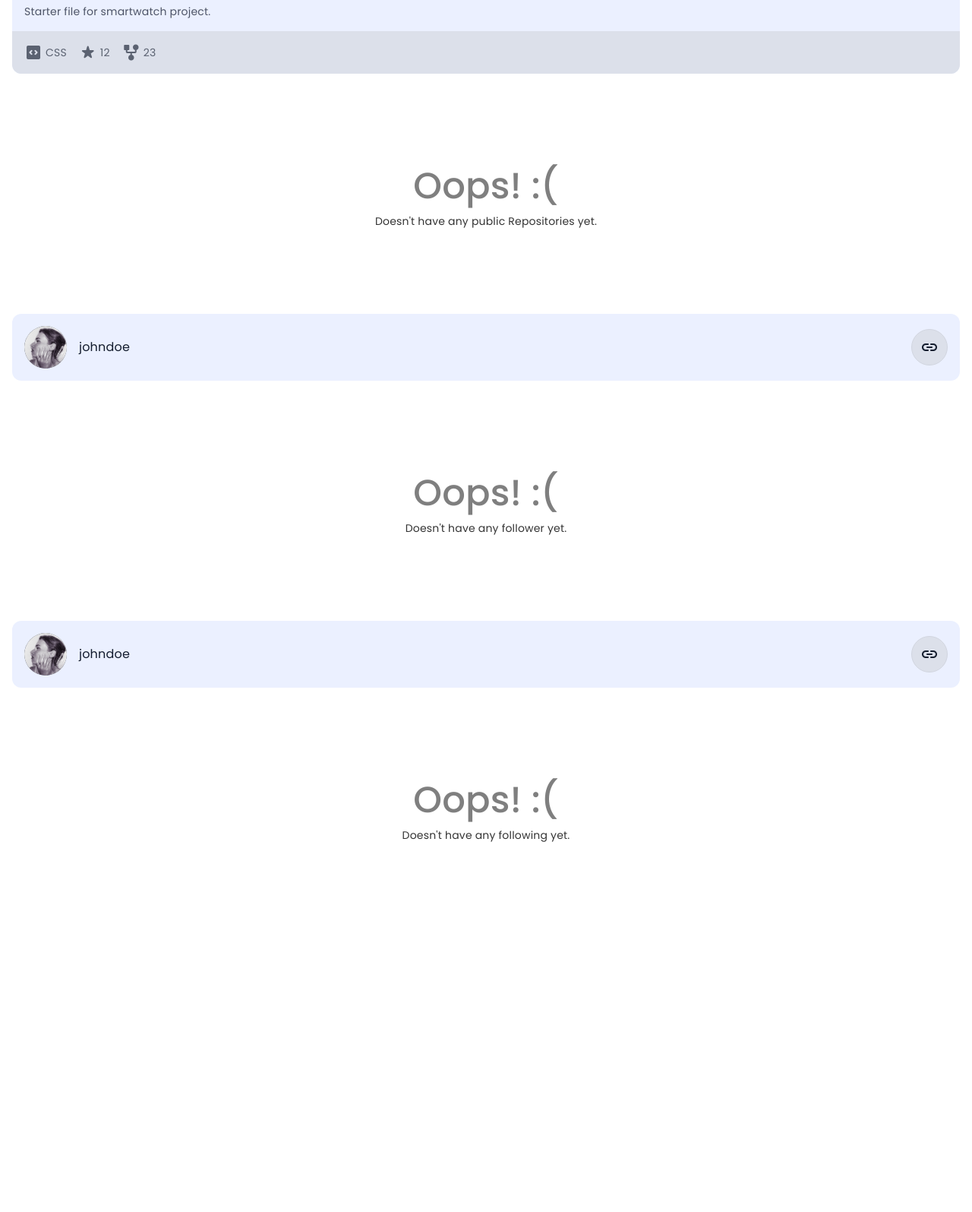
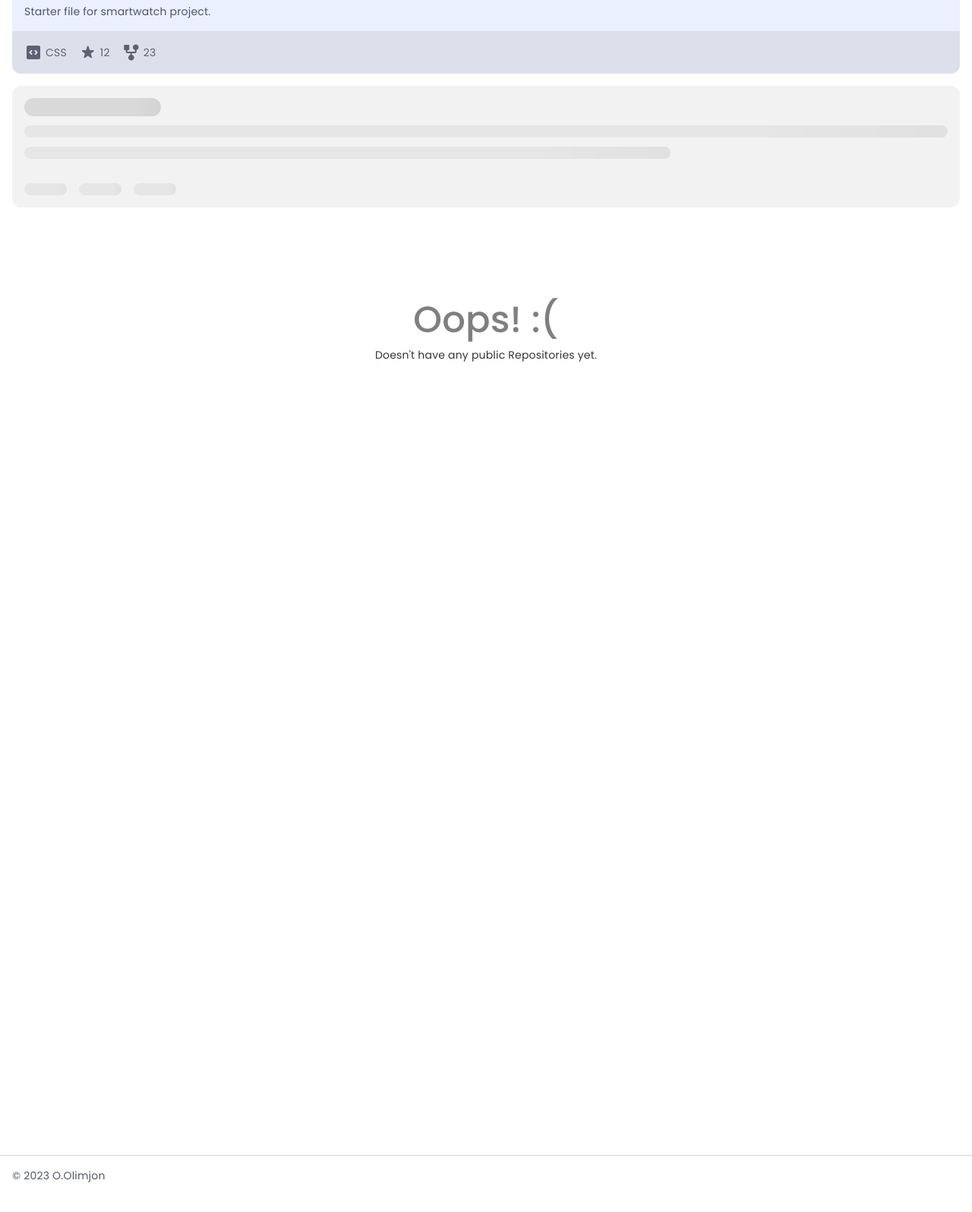
Before and after one commit to olimjon1606/GitHub-App, a plain HTML site: page index.html in a window 1280 px wide. Shown: the part 771-2366 px from the top of the page at 76% size. Drawn offline with nearby package versions, Linux system fonts and the light colour scheme.

Commit message:
tab-navigation

```diff
--- a/assets/css/style.css
+++ b/assets/css/style.css
@@ -707,8 +707,42 @@ body {
   }
 }
 
+.repo-skeleton,
+.follower-skeleton {
+  background-color: var(--alpha-5);
+}
 
+.repo-skeleton .text-1 {
+  margin-block: 12px;
+}
 
+.repo-skeleton .text-2 {
+  width: 70%;
+}
+
+.repo-skeleton .card-footer {
+  display: flex;
+  gap: var(--spacing);
+  border-block-start: 1px solid --alpha-5;
+}
+
+.repo-skeleton .card-footer .text-skeleton {
+  max-width: 56px;
+  flex-grow: 1;
+}
+
+.follower-skeleton {
+  display: flex;
+  align-items: center;
+  padding: var(--spacing);
+  gap: var(--spacing);
+}
+
+.follower-skeleton .avatar-skeleton {
+  width: 56px;
+  height: 56px;
+  flex-shrink: 0;
+}
 
 /*-----------------------------------*\
   #SKIP TO CONTENT
@@ -948,8 +982,15 @@ body {
 /*-----------------------------------*\
   #FOOTER
 \*-----------------------------------*/
+.footer {
+  padding-block-start: 16px;
+  border-block-start: 1px solid var(--outline);
+  margin-block-start: 16px;
+}
 
-
+.copyright {
+  color: var(--on-surface-2);
+}
 
 
 
--- a/index.html
+++ b/index.html
@@ -195,6 +195,20 @@
                         </div>
                     </article>
 
+                    <div class="card repo-skeleton">
+                        <div class="card-body">
+                            <div class="skeleton title-skeleton"></div>
+                            <div class="skeleton text-skeleton text-1"></div>
+                            <div class="skeleton text-skeleton text-2"></div>
+                        </div>
+
+                        <div class="card-footer">
+                            <div class="skeleton text-skeleton"></div>
+                            <div class="skeleton text-skeleton"></div>
+                            <div class="skeleton text-skeleton"></div>
+                        </div>
+                    </div>
+
                     <div class="error-content">
                         <p class="title-1">Oops! :(</p>
                         <p class="text">Doesn't have any public Repositories yet.</p>
@@ -242,7 +256,7 @@
                 </div>
 
                 <div class="tab-panel" role="tabpanel" id="panel-3" aria-labelledby="tab-3" tabindex="0" data-tab-panel
-                    data-folower-panel>
+                    data-folower-panel hidden>
                     <h2 class="sr-only">Followers</h2>
 
                     <article class="card follower-card">
@@ -255,6 +269,12 @@
                             <span class="material-symbols-rounded" aria-hidden="true">link</span>
                         </button>
                     </article>
+
+                    <div class="card follower-skeleton">
+                        <div class="skeleton avatar-skeleton"></div>
+                        <div class="skeleton title-skeleton"></div>
+                    </div>
+
                     <div class="error-content">
                         <p class="title-1">Oops! :(</p>
                         <p class="text">Doesn't have any follower yet.</p>
@@ -262,7 +282,7 @@
                 </div>
 
                 <div class="tab-panel" role="tabpanel" id="panel-4" aria-labelledby="tab-4" tabindex="0" data-tab-panel
-                    data-following-panel>
+                    data-following-panel hidden>
                     <h2 class="sr-only">Following</h2>
 
                     <article class="card follower-card">
@@ -292,6 +312,14 @@
     </main>
 
 
+    <!-- Footer  -->
+
+    <footer class="footer container">
+        <p class="copyright">&copy; 2023 O.Olimjon </p>
+
+    </footer>
+
+
     <!-- JS  -->
     <script src="./assets/js/app.js"></script>
     <script src="./assets/js/theme.js">
```
